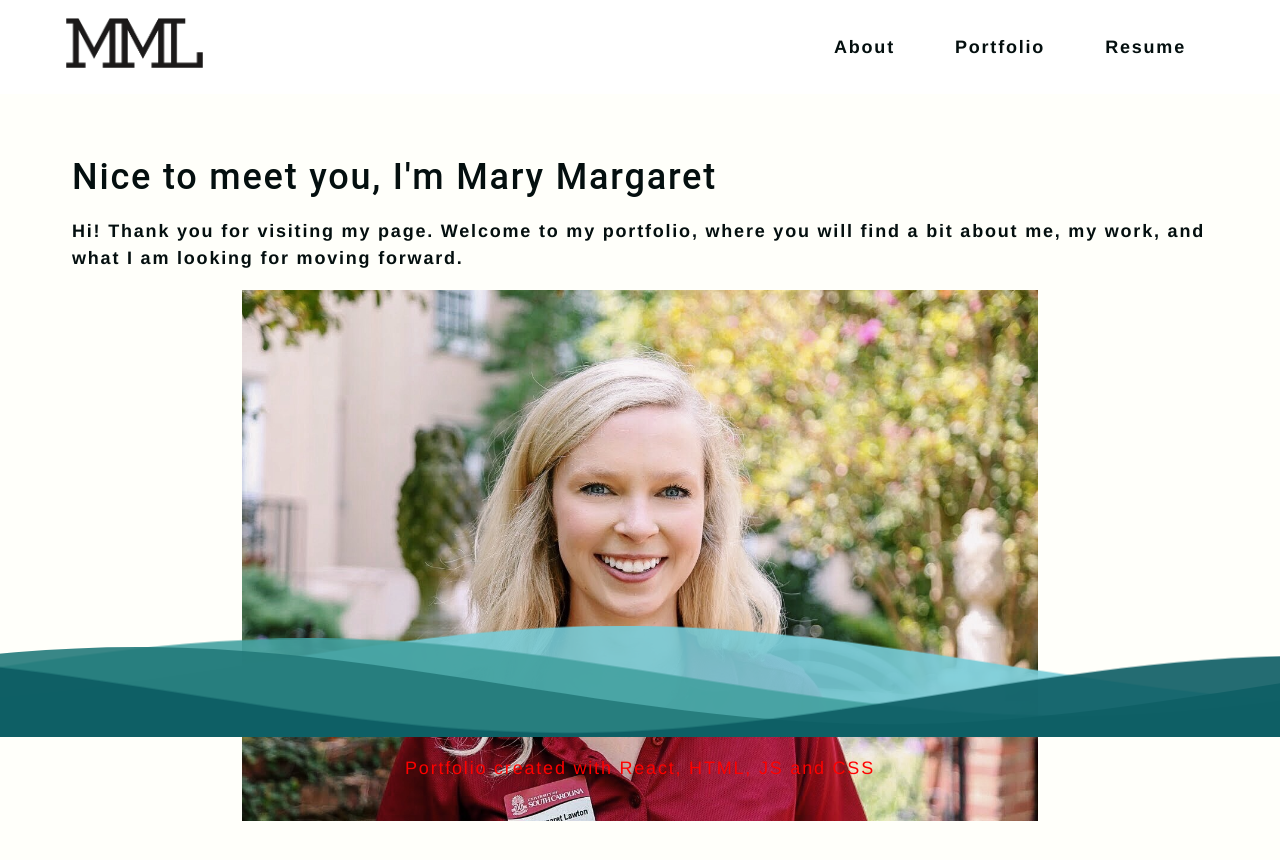
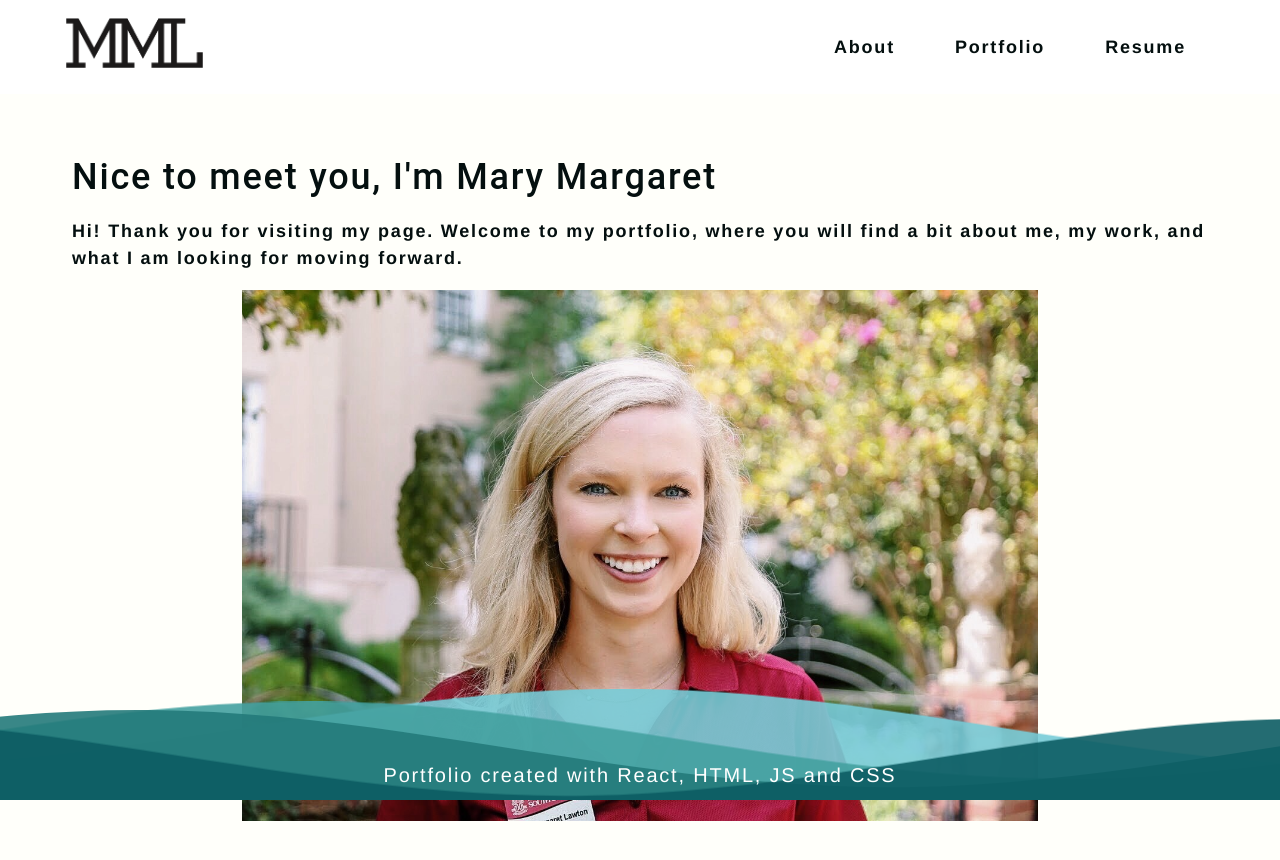
Before and after one commit to mmlawton15/ReactPortfolio, a React (Create React App) app: page / in a window 1280 px wide. Shown: the top 860 px of the page. Built offline with nearby package versions, Linux system fonts and the light colour scheme.

Commit message:
finished footer and portfolio cards worked themselves out

```diff
--- a/src/components/Nav/index.js
+++ b/src/components/Nav/index.js
@@ -5,7 +5,7 @@ function Nav({currentPage, handlePageChange}) {
     return (
         <header>
             <a
-                href="#home"
+                href="#"
                 onClick={() => handlePageChange('Home')}
                 className={currentPage === 'Home' ? 'nav-link active' : 'nav-link'}>
                 <img src={personalLogo} alt="personal logo" className='logo'/>
--- a/src/components/pages/About.js
+++ b/src/components/pages/About.js
@@ -34,7 +34,9 @@ export default function About() {
                     Green Tech, and Machine Learning. I am an optimistic and inquisitive student,
                     and can't wait to see what my future holds in technology.</p>
             </div>
-
+            <br/>
+            <br/>
+            <br/>
         </div>
 
     )
--- a/src/components/pages/Home.js
+++ b/src/components/pages/Home.js
@@ -13,6 +13,9 @@ export default function Home() {
                 </div>
                 <img src={mmUSC} alt="mm at usc"/>
             </div>
+            <br/>
+            <br/>
+            <br/>
         </section>
     )
 }
--- a/src/components/pages/Portfolio.js
+++ b/src/components/pages/Portfolio.js
@@ -82,6 +82,12 @@ export default function Portfolio() {
                     </div>
                 </div>
             </div>
+            <br/>
+            <br/>
+            <br/>
+            <br/>
+            <br/>
+            <br/>
         </section>
     )
 }
--- a/src/index.css
+++ b/src/index.css
@@ -279,14 +279,21 @@ footer {
 
 .wavecontainer {
   width:100%;
-  z-index: 1;
+  position: relative;
 }
+
 .content {
   text-align:center;
-  color:red;
+  color:white;
   width:100%;
   font-weight:lighter;
   z-index: 2;
+  position:absolute;
+  top:50%;
+  bottom:auto;
+  left:0%;
+  right:50%;
+  font-size:20px;
 }
 
 /* Animation */
```
